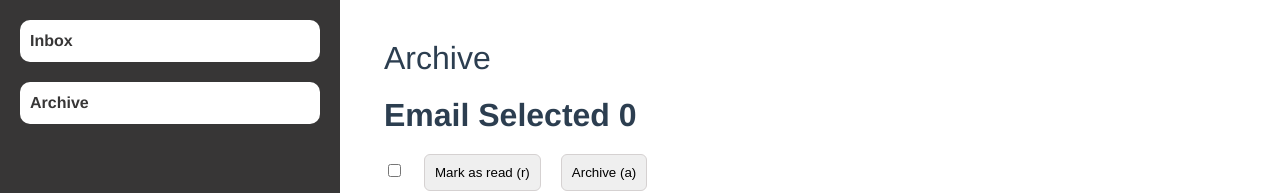
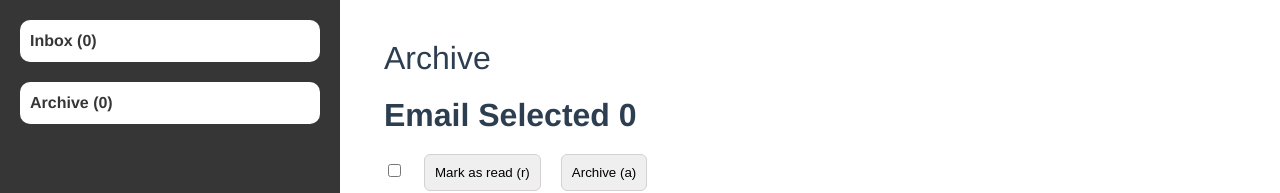
Before and after one commit to whoismuktar/follow-it-assessement, a Vue app: page /archive in a window 1280 px wide. Shown: the top 193 px of the page. Built offline with nearby package versions, Linux system fonts and the light colour scheme.

Commit message:
sidebar count

```diff
--- a/src/components/SideBar.vue
+++ b/src/components/SideBar.vue
@@ -8,7 +8,7 @@
         :class="[`sidebar__wrapper__item__${menu.id}`]"
         @click="gotoPath(menu)"
       >
-        {{ menu.title }}
+        {{ menu.title }} ({{ getOwnCount(menu.id) }})
       </div>
 
       <div class="spacer"></div>
@@ -23,7 +23,7 @@
 </template>
 
 <script>
-import { mapState } from "vuex";
+import { mapGetters, mapState } from "vuex";
 export default {
   name: "sidebar",
   data() {
@@ -34,12 +34,26 @@ export default {
   computed: {
     ...mapState([
       "menuItems"
-    ])
+    ]),
+    ...mapGetters([
+        "readCount",
+        "archiveCount",
+    ]),
   },
   methods: {
     gotoPath(menu) {
-        this.$router.push({name: menu.path})
-    }
+      this.$router.push({name: menu.path})
+    },
+    getOwnCount(id) {
+      switch (id) {
+        case "inbox":
+            return this.readCount || 0;
+        case "archive":
+            return this.archiveCount || 0;
+        default:
+            break;
+      }
+    },
   },
 };
 </script>
--- a/src/store/index.js
+++ b/src/store/index.js
@@ -32,6 +32,12 @@ export default createStore({
     dialogMail: {},
   },
   getters: {
+    readCount(state) {
+      return state.readMails.length;
+    },
+    archiveCount(state) {
+      return state.archivedMails.length;
+    },
   },
   mutations: {
     setReadMails(state, data) {
```
